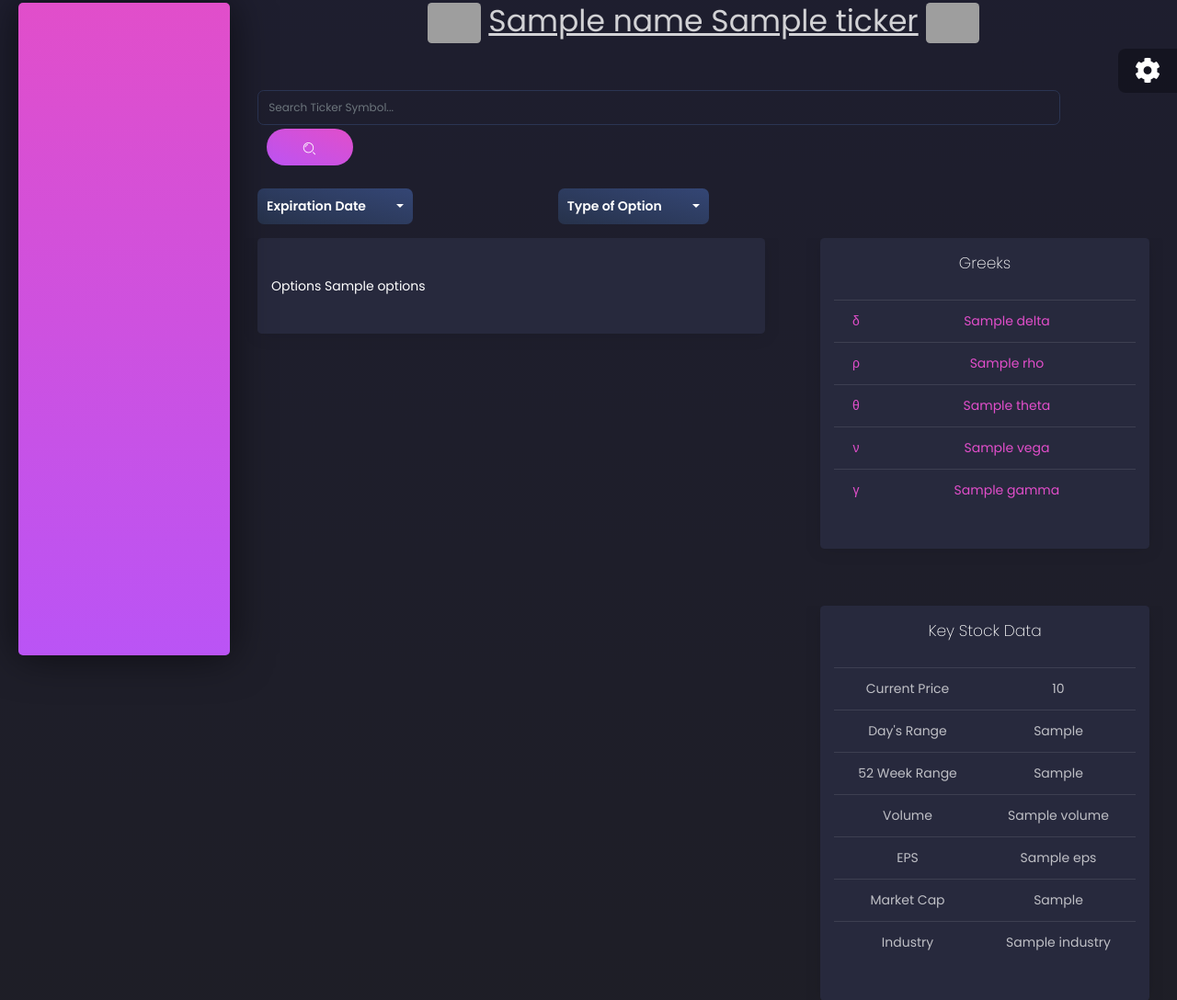
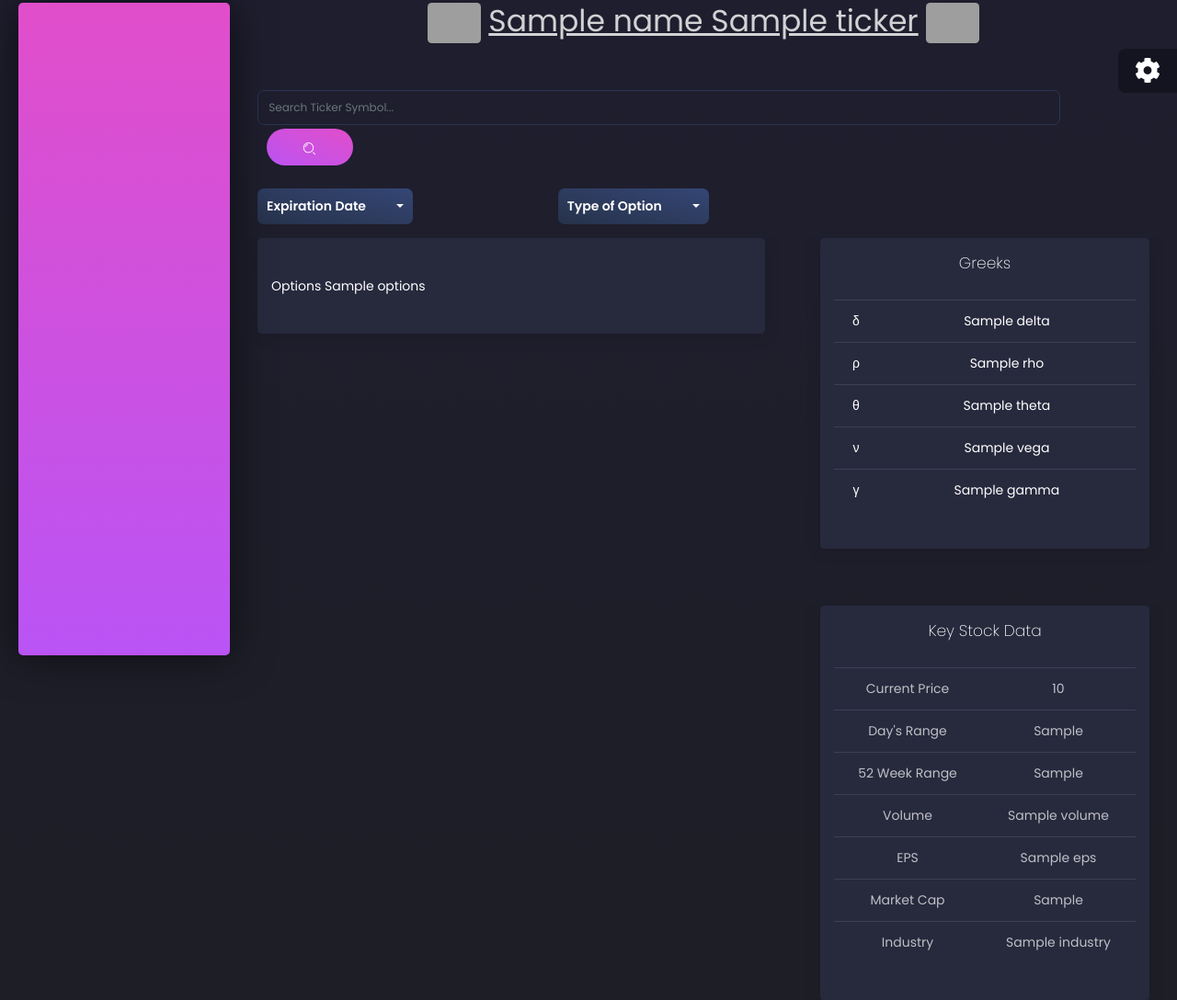
Before and after one commit to sanyanema/OptionsWatchlist, a Django app: template OGC-new-ui/core/templates/ui-tables_tickers.html in a window 1280 px wide. Shown: the part 77-1165 px from the top of the page at 92% size. Run offline with Django 3.2, Linux system fonts and the light colour scheme; the template is opened without the code that fills it: most values are stand-ins (such as "Sample title", 1, 10 or a date in 2020); some libraries are stand-ins or nearby versions; grey boxes are pictures that could not be loaded.

Commit message:
Changed greeks color to match stock data

```diff
--- a/OGC-new-ui/core/templates/ui-tables_tickers.html
+++ b/OGC-new-ui/core/templates/ui-tables_tickers.html
@@ -98,8 +98,8 @@
             <div class="card-body text-center text-white">
                 <div class="table-responsive">
                     <div id="greeks">
-                        <table class="table tablesorter " id="">
-                            <thead class=" text-primary">
+                        <table class="table tablesorter text-white" id="">
+                            <thead>
                             <tr>
                                 <td>δ</td>
                                 <td>{{delta | safe}}</td>
```
